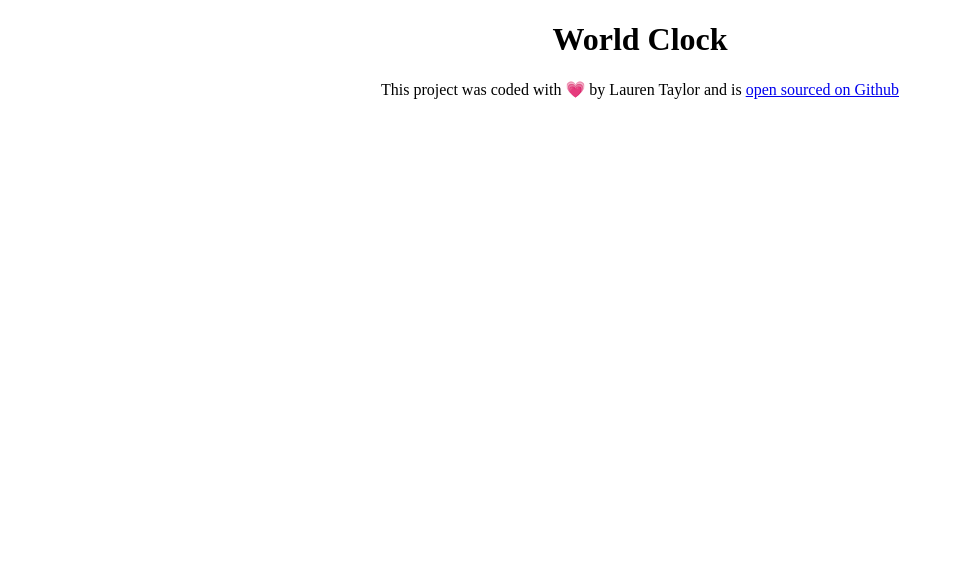
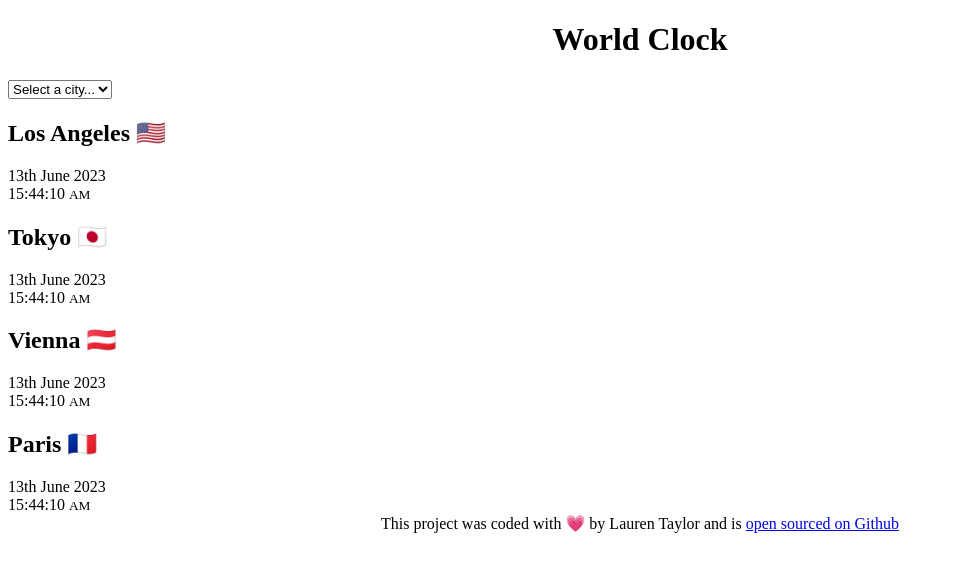
Before and after one commit to LaurenTaylor92/world-clock, a plain HTML site: page index.html in a window 1280 px wide. Shown: the whole page, without its empty margins (0-954 px from the left). Drawn offline with Linux system fonts and the light colour scheme.

Commit message:
Added basic HTML

```diff
--- a/index.html
+++ b/index.html
@@ -9,7 +9,39 @@
     <title>World Clock - Lauren Taylor</title>
   </head>
   <body>
-    <h1>World Clock</h1>
+    <div class="container">
+      <h1>World Clock</h1>
+      <select>
+        <option value="">Select a city...</option>
+        <option value="">London</option>
+        <option value="">New York</option>
+        <option value="">Sydney</option>
+      </select>
+
+      <div class="city">
+        <h2>Los Angeles 🇺🇸</h2>
+        <div class="date">13th June 2023</div>
+        <div class="time">15:44:10 <small>AM</small></div>
+      </div>
+
+      <div class="city">
+        <h2>Tokyo 🇯🇵</h2>
+        <div class="date">13th June 2023</div>
+        <div class="time">15:44:10 <small>AM</small></div>
+      </div>
+
+      <div class="city">
+        <h2>Vienna 🇦🇹</h2>
+        <div class="date">13th June 2023</div>
+        <div class="time">15:44:10 <small>AM</small></div>
+      </div>
+
+      <div class="city">
+        <h2>Paris 🇫🇷</h2>
+        <div class="date">13th June 2023</div>
+        <div class="time">15:44:10 <small>AM</small></div>
+      </div>
+    </div>
     <footer>
       This project was coded with 💗 by Lauren Taylor and is
       <a href="https://github.com/LaurenTaylor92/world-clock" target="_blank"
```
